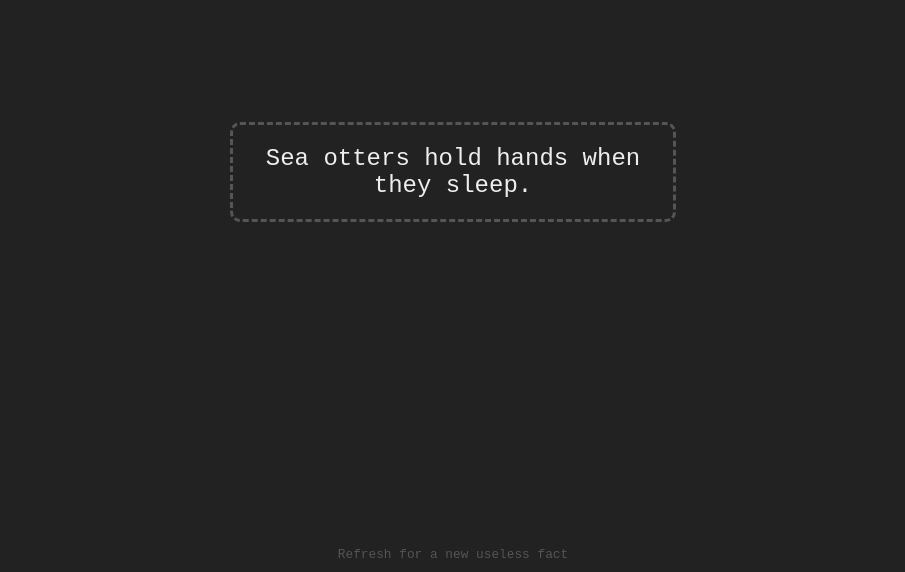
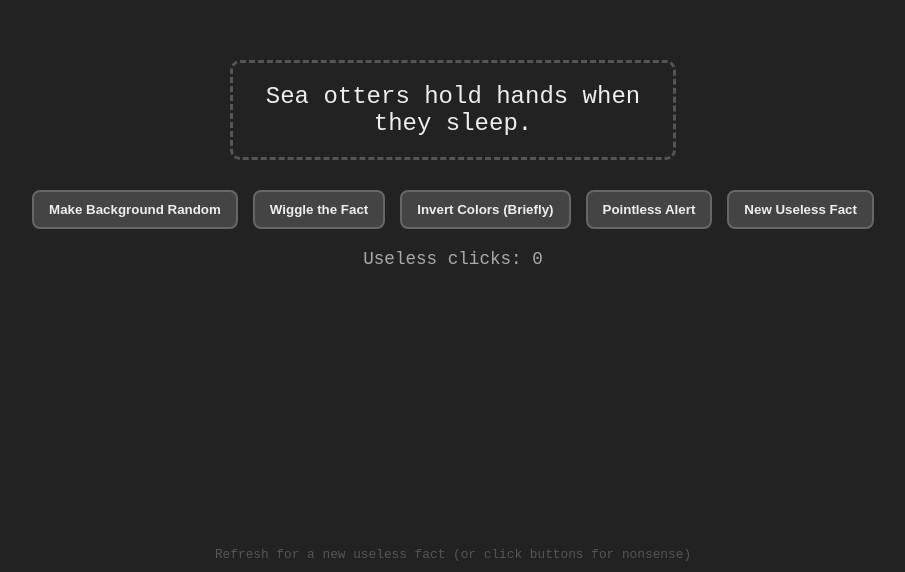
Before and after one commit to Rooo000by/useless-web, a plain HTML site: page index.html in a window 1280 px wide. Shown: the part 228-800 px from the top of the page, without its empty margins (187-1092 px from the left). Drawn offline with Linux system fonts and the light colour scheme.

Commit message:
Update index.html

```diff
--- a/index.html
+++ b/index.html
@@ -3,18 +3,20 @@
 <head>
 <meta charset="UTF-8" />
 <meta name="viewport" content="width=device-width, initial-scale=1" />
-<title>Useless Website</title>
+<title>Useless Website - Now with buttons!</title>
 <style>
   body {
     background: #222;
     color: #eee;
     font-family: 'Courier New', Courier, monospace;
     display: flex;
+    flex-direction: column;
     height: 100vh;
     justify-content: center;
     align-items: center;
     text-align: center;
     margin: 0;
+    transition: background-color 0.5s ease;
   }
   #fact {
     max-width: 400px;
@@ -23,6 +25,33 @@
     border: 3px dashed #555;
     border-radius: 10px;
     user-select: none;
+    margin-bottom: 30px;
+  }
+  .buttons {
+    display: flex;
+    gap: 15px;
+    flex-wrap: wrap;
+    justify-content: center;
+    margin-bottom: 20px;
+  }
+  button {
+    background: #444;
+    color: #eee;
+    border: 2px solid #666;
+    border-radius: 8px;
+    padding: 10px 15px;
+    font-weight: bold;
+    cursor: pointer;
+    transition: background-color 0.3s ease;
+    user-select: none;
+  }
+  button:hover {
+    background-color: #666;
+  }
+  #counter {
+    font-size: 1.1rem;
+    color: #aaa;
+    margin-bottom: 15px;
   }
   footer {
     position: fixed;
@@ -31,11 +60,39 @@
     color: #555;
     font-size: 0.8rem;
   }
+
+  /* Wiggle animation */
+  @keyframes wiggle {
+    0%, 100% { transform: rotate(0deg); }
+    25% { transform: rotate(5deg); }
+    50% { transform: rotate(-5deg); }
+    75% { transform: rotate(5deg); }
+  }
+  .wiggle {
+    animation: wiggle 0.5s ease-in-out 3;
+  }
+
+  /* Invert colors animation */
+  .invert {
+    filter: invert(1);
+    transition: filter 0.5s ease;
+  }
 </style>
 </head>
 <body>
   <div id="fact">Loading a useless fact...</div>
-  <footer>Refresh for a new useless fact</footer>
+
+  <div class="buttons">
+    <button id="btn-color">Make Background Random</button>
+    <button id="btn-wiggle">Wiggle the Fact</button>
+    <button id="btn-invert">Invert Colors (Briefly)</button>
+    <button id="btn-alert">Pointless Alert</button>
+    <button id="btn-newfact">New Useless Fact</button>
+  </div>
+
+  <div id="counter">Useless clicks: 0</div>
+
+  <footer>Refresh for a new useless fact (or click buttons for nonsense)</footer>
 
 <script>
   const facts = [
@@ -51,11 +108,60 @@
     "The longest hiccuping spree lasted 68 years."
   ];
 
+  const factEl = document.getElementById('fact');
+  const counterEl = document.getElementById('counter');
+
+  let uselessClicks = 0;
+
   function getRandomFact() {
     return facts[Math.floor(Math.random() * facts.length)];
   }
 
-  document.getElementById('fact').textContent = getRandomFact();
+  function randomColor() {
+    // Generate a pastel-ish random color
+    const r = Math.floor(Math.random() * 128 + 127);
+    const g = Math.floor(Math.random() * 128 + 127);
+    const b = Math.floor(Math.random() * 128 + 127);
+    return `rgb(${r},${g},${b})`;
+  }
+
+  function incrementClicks() {
+    uselessClicks++;
+    counterEl.textContent = `Useless clicks: ${uselessClicks}`;
+  }
+
+  // Initial fact load
+  factEl.textContent = getRandomFact();
+
+  // Buttons
+  document.getElementById('btn-color').addEventListener('click', () => {
+    incrementClicks();
+    document.body.style.backgroundColor = randomColor();
+  });
+
+  document.getElementById('btn-wiggle').addEventListener('click', () => {
+    incrementClicks();
+    factEl.classList.add('wiggle');
+    setTimeout(() => factEl.classList.remove('wiggle'), 1500);
+  });
+
+  document.getElementById('btn-invert').addEventListener('click', () => {
+    incrementClicks();
+    document.body.classList.add('invert');
+    setTimeout(() => {
+      document.body.classList.remove('invert');
+    }, 1000);
+  });
+
+  document.getElementById('btn-alert').addEventListener('click', () => {
+    incrementClicks();
+    alert("This alert is completely useless. Close it to continue.");
+  });
+
+  document.getElementById('btn-newfact').addEventListener('click', () => {
+    incrementClicks();
+    factEl.textContent = getRandomFact();
+  });
 </script>
 </body>
 </html>
```
